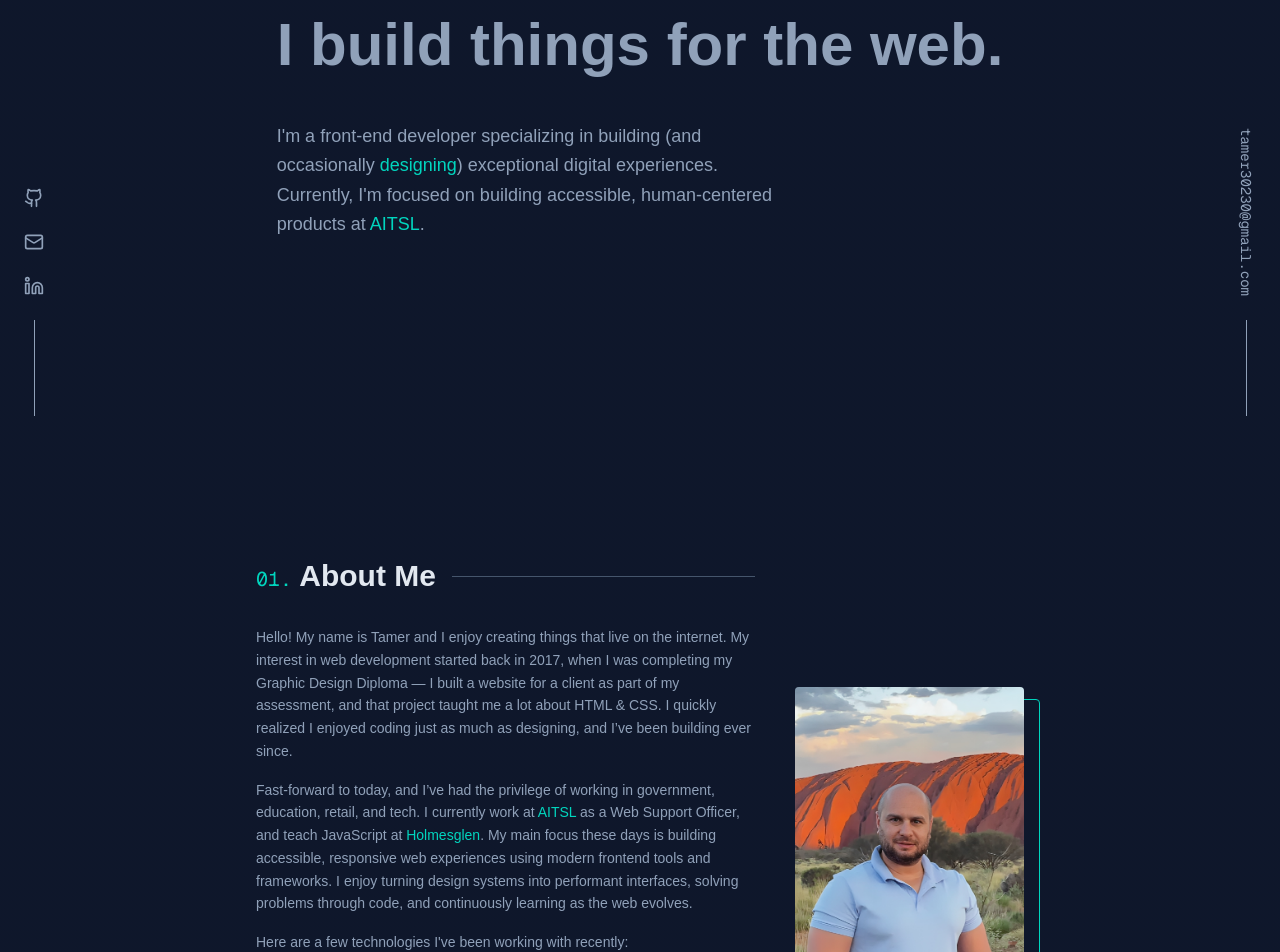
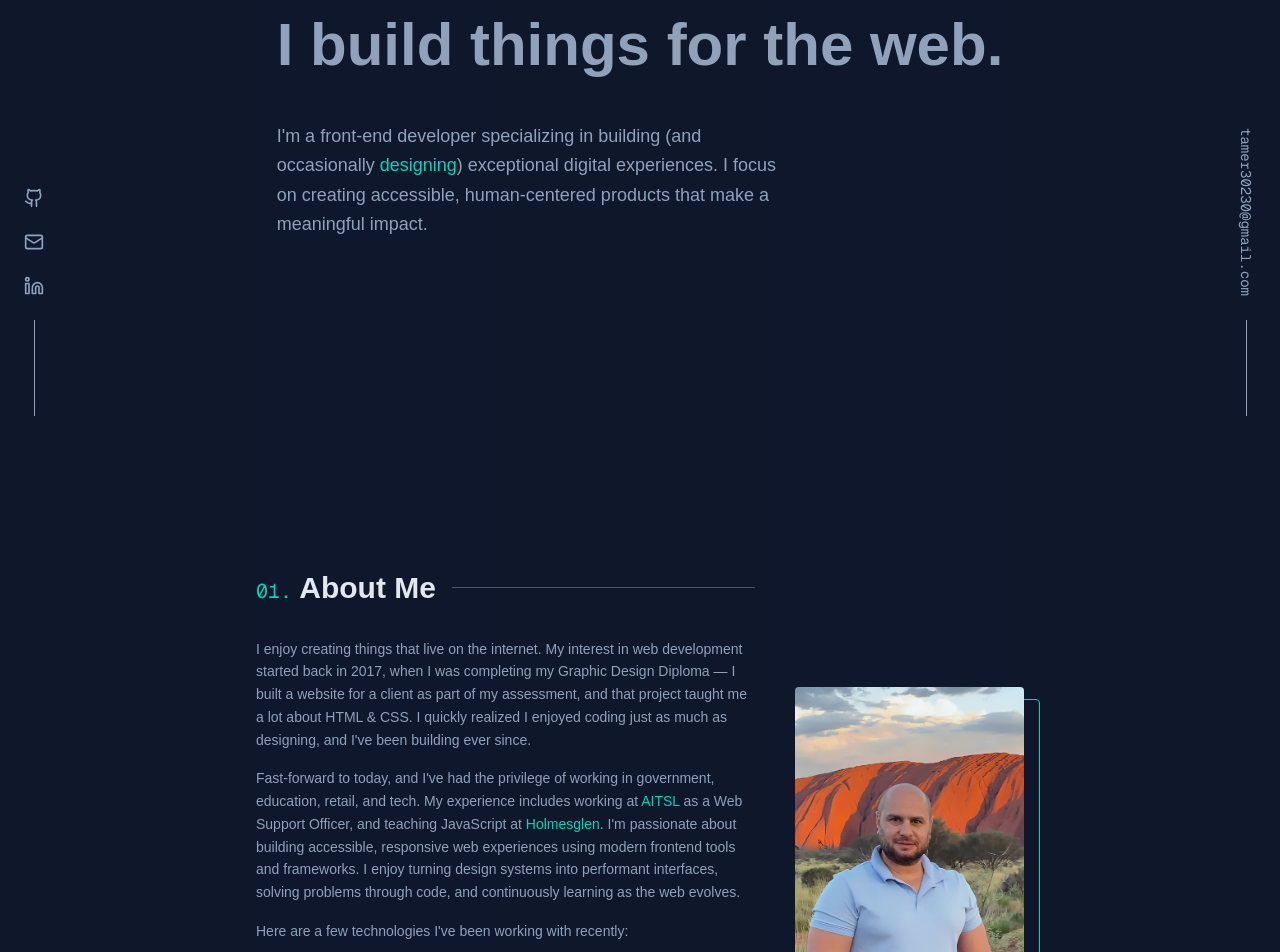
Before and after one commit to Tamerhmed/portfolio-v2, a Next.js app: page / in a window 1280 px wide. Shown: the part 360-1312 px from the top of the page. Built offline with nearby package versions, Linux system fonts and the light colour scheme.

Commit message:
employment status updated

```diff
--- a/src/components/AboutSectionWithCustomImage.jsx
+++ b/src/components/AboutSectionWithCustomImage.jsx
@@ -82,18 +82,18 @@ export default function AboutSectionWithCustomImage() {
               className='space-y-4 text-slate-400 text-sm leading-relaxed'
             >
               <p>
-                Hello! My name is Tamer and I enjoy creating things that live on
-                the internet. My interest in web development started back in
-                2017, when I was completing my Graphic Design Diploma — I built
-                a website for a client as part of my assessment, and that
-                project taught me a lot about HTML & CSS. I quickly realized I
-                enjoyed coding just as much as designing, and I’ve been building
-                ever since.
+                I enjoy creating things that live on the internet. My interest
+                in web development started back in 2017, when I was completing
+                my Graphic Design Diploma — I built a website for a client as
+                part of my assessment, and that project taught me a lot about
+                HTML & CSS. I quickly realized I enjoyed coding just as much as
+                designing, and I've been building ever since.
               </p>
 
               <p>
-                Fast-forward to today, and I’ve had the privilege of working in
-                government, education, retail, and tech. I currently work at{' '}
+                Fast-forward to today, and I've had the privilege of working in
+                government, education, retail, and tech. My experience includes
+                working at{' '}
                 <a
                   href='https://www.aitsl.edu.au/'
                   target='_blank'
@@ -101,7 +101,7 @@ export default function AboutSectionWithCustomImage() {
                 >
                   AITSL
                 </a>{' '}
-                as a Web Support Officer, and teach JavaScript at{' '}
+                as a Web Support Officer, and teaching JavaScript at{' '}
                 <a
                   href='https://www.holmesglen.edu.au/'
                   target='_blank'
@@ -109,9 +109,9 @@ export default function AboutSectionWithCustomImage() {
                 >
                   Holmesglen
                 </a>
-                . My main focus these days is building accessible, responsive
-                web experiences using modern frontend tools and frameworks. I
-                enjoy turning design systems into performant interfaces, solving
+                . I'm passionate about building accessible, responsive web
+                experiences using modern frontend tools and frameworks. I enjoy
+                turning design systems into performant interfaces, solving
                 problems through code, and continuously learning as the web
                 evolves.
               </p>
--- a/src/components/ExperienceSection.jsx
+++ b/src/components/ExperienceSection.jsx
@@ -12,7 +12,7 @@ export default function ExperienceSection() {
     {
       company: 'AITSL',
       role: 'Web Support Officer → Front-End Developer ',
-      period: 'Jan 2022 - Present',
+      period: 'Jan 2022 - July 2025',
       responsibilities: [
         'Maintain and enhance web content across AITSL platforms, ensuring consistency, accessibility, and responsiveness across devices and browsers.',
         'Develop and update UI components using HTML, CSS, and JavaScript, adhering to best practices for performance, accessibility, and web standards.',
@@ -27,7 +27,7 @@ export default function ExperienceSection() {
     {
       company: 'Holmesglen',
       role: 'TAFE Teacher – JavaScript & React.js',
-      period: 'July 2024 – Present',
+      period: 'July 2024 – April 2024',
       responsibilities: [
         'Deliver high-quality education and training in JavaScript and React.js to Diploma-level IT students at Holmesglen TAFE.',
         'Design and implement structured lesson plans covering fundamental to advanced JavaScript concepts, including asynchronous programming and ES6+ features.',
--- a/src/components/HeroSection.jsx
+++ b/src/components/HeroSection.jsx
@@ -51,32 +51,10 @@ export default function HeroSection() {
             <p className='text-slate-400 text-base lg:text-lg leading-relaxed'>
               I'm a front-end developer specializing in building (and
               occasionally <span className='text-teal-400'>designing</span>)
-              exceptional digital experiences. Currently, I'm focused on
-              building accessible, human-centered products at{' '}
-              <a
-                href='#'
-                className='text-teal-400 hover:underline transition-all duration-300'
-              >
-                AITSL
-              </a>
-              .
+              exceptional digital experiences. I focus on creating accessible,
+              human-centered products that make a meaningful impact.
             </p>
           </motion.div>
-
-          {/* CTA Button */}
-          {/* <motion.div
-            initial={{ y: 30, opacity: 0 }}
-            animate={{ y: 0, opacity: 1 }}
-            transition={{ delay: 1.8, duration: 0.8 }}
-            className='pt-8'
-          >
-            <a
-              href='#work'
-              className='inline-block border border-teal-400 text-teal-400 px-6 py-3 font-mono text-sm hover:bg-teal-400/10 hover:-translate-y-1 transition-all duration-300'
-            >
-              Resume
-            </a>
-          </motion.div> */}
         </motion.div>
       </div>
     </section>
--- a/src/data/extraProjects.js
+++ b/src/data/extraProjects.js
@@ -1,16 +1,6 @@
 export const extraProjects = [
   {
     id: 1,
-    title: 'The Wild Oasis',
-    description:
-      'A hotel management dashboard for boutique resorts. Features cabin management, bookings, user authentication, and a responsive, interactive UI for staff and guests.',
-    technologies: ['Next.js', 'Supabase', 'Tailwind CSS', 'React Query'],
-    image: '/assets/the-wild-oasis.png',
-    githubUrl: null,
-    liveUrl: 'https://the-wild-oasis-sepia-psi.vercel.app/',
-  },
-  {
-    id: 2,
     title: 'Apple TV+ Clone',
     description:
       'A visually polished front-end concept inspired by the Apple TV+ landing page. Designed to showcase UI design and animation skills, the app features an animated hero carousel, smooth transitions, and an interactive FAQ section — all focused on delivering a sleek and engaging user experience.',
@@ -26,7 +16,7 @@ export const extraProjects = [
     liveUrl: 'https://apple-tv-plus-clone-pied.vercel.app/',
   },
   {
-    id: 3,
+    id: 2,
     title: 'CarePulse',
     description:
       'A healthcare appointment and patient management platform that enables clinics to manage bookings, patient records, and staff communication. Includes authentication, SMS notifications, and an intuitive admin dashboard.',
@@ -42,6 +32,16 @@ export const extraProjects = [
     image: '/assets/care-pulse.png',
     githubUrl: 'https://github.com/Tamerhmed/care-pulse',
     liveUrl: 'https://care-pulse-lemon-ten.vercel.app/',
+  },
+  {
+    id: 3,
+    title: 'The Wild Oasis',
+    description:
+      'A hotel management dashboard for boutique resorts. Features cabin management, bookings, user authentication, and a responsive, interactive UI for staff and guests.',
+    technologies: ['Next.js', 'Supabase', 'Tailwind CSS', 'React Query'],
+    image: '/assets/the-wild-oasis.png',
+    githubUrl: null,
+    liveUrl: 'https://the-wild-oasis-sepia-psi.vercel.app/',
   },
   {
     id: 4,
```
Also changed, not shown: 1 other file (tests, documents, lock files or other folders).
